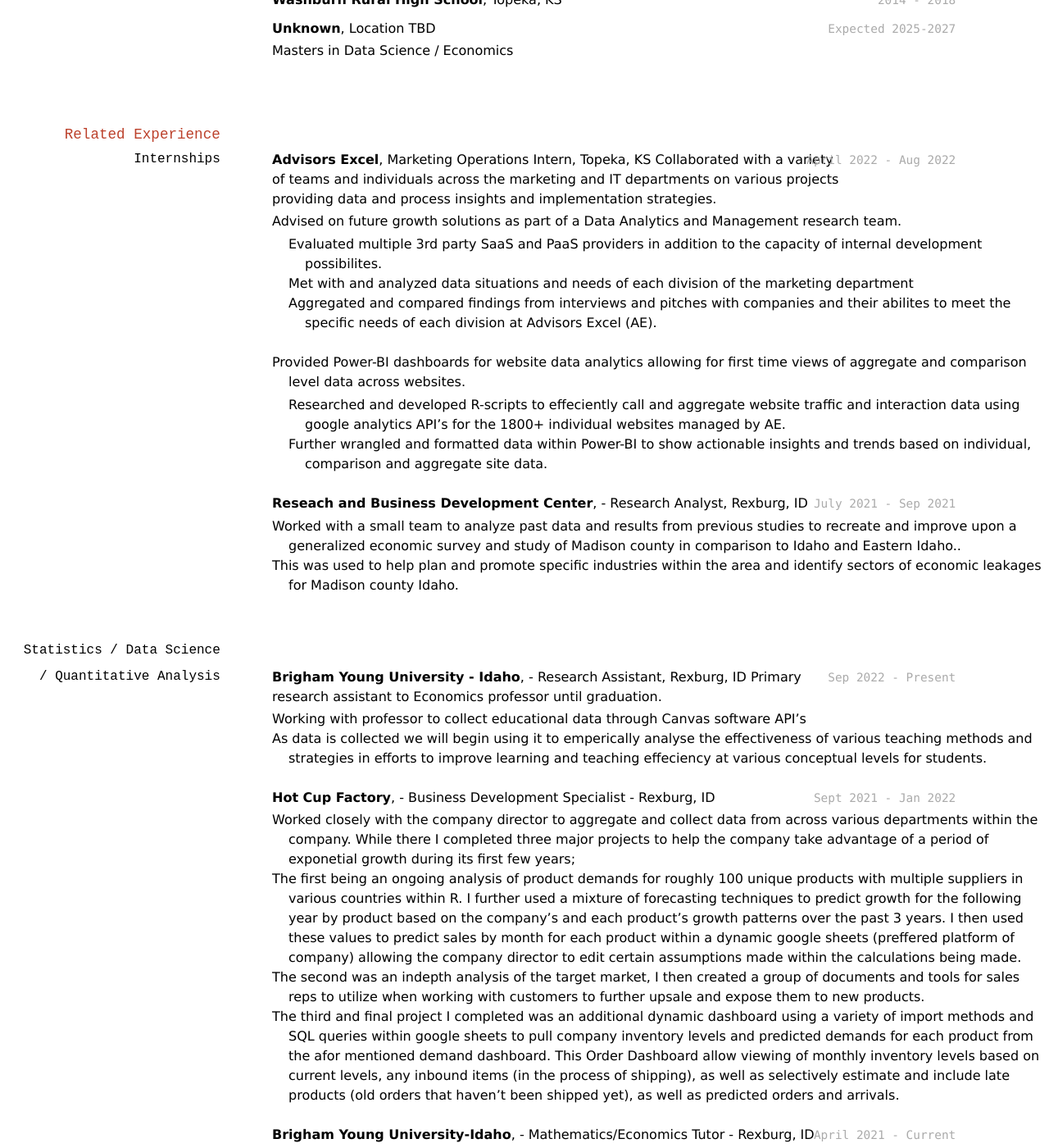
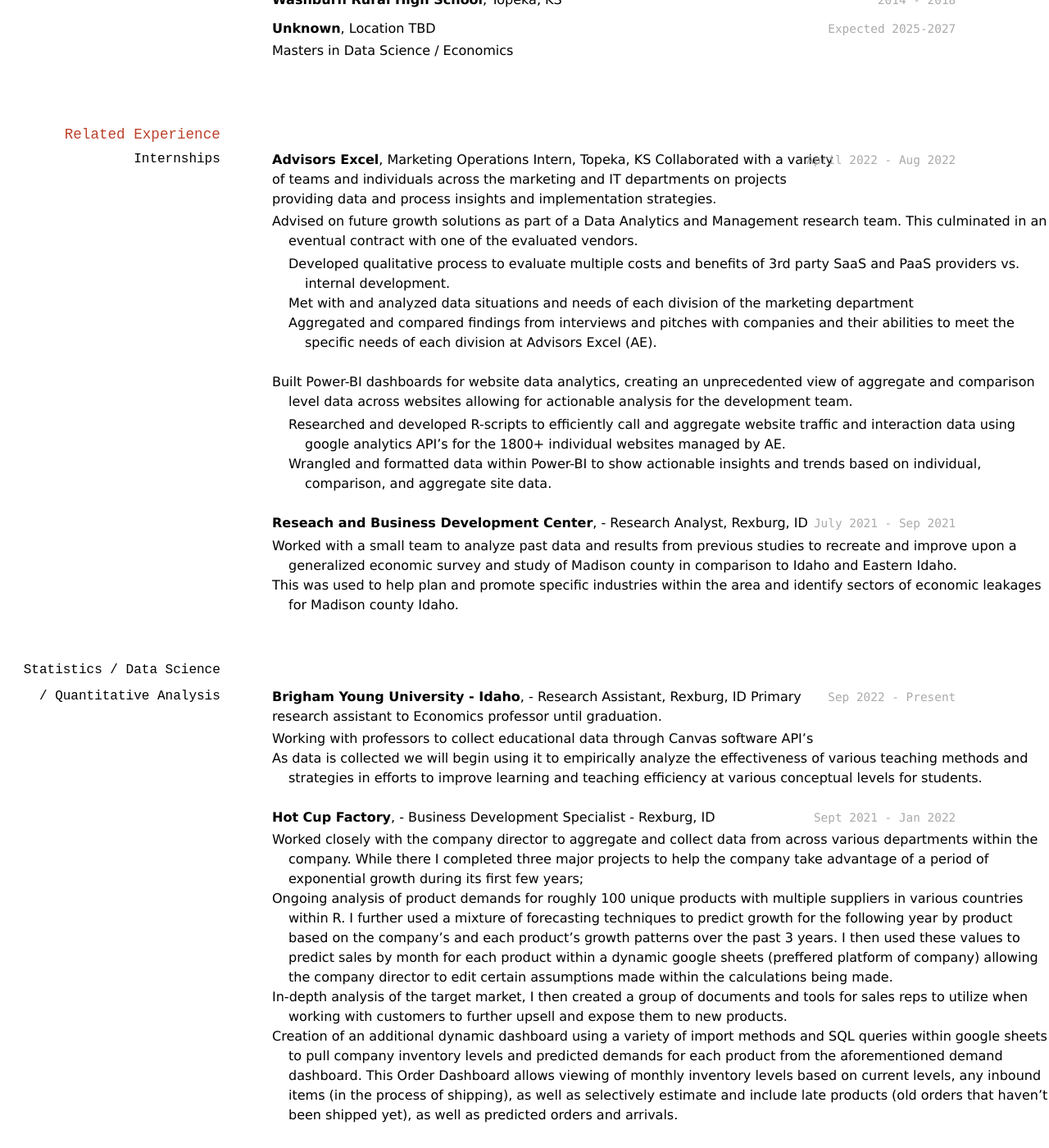
Before and after one commit to TBrost/Brost-Resume, a Jekyll site: the page built from docs/index.md, in a window 1280 px wide and 1400 px high, scrolled down 636 px. Shown: the whole window at 82% size. Built offline with Jekyll 4.4.1, drawn with Linux system fonts in a browser that asks for light colours; some of the changed text lies outside the part shown.

Commit message:
Update index.md

```diff
--- a/docs/index.md
+++ b/docs/index.md
@@ -5,14 +5,13 @@ title: Tyson Brost's Resume
 # Tyson Brost
 
 
-I'm a Junior studying economics, and data science at BYU-Idaho. Former small business owner and operator, experienced in a wide variety of fields ranging from general construction to customer service and business management.
-I have a passion for analyzing systems and finding new ways to innovate in order to improve efficiency and effectiveness. My schooling is focused on model interpretion and building, specifically in multivariate models utilized analysis and application economic theory and policy as well as applied linear regression and econometrics.
+I'm a Junior studying economics, and data science at BYU-Idaho. Former small business owner and operator, experienced in a wide variety of fields ranging from general construction to customer service and business management. I have a passion for analyzing systems and finding new ways to innovate in order to improve efficiency and effectiveness. My schooling is focused on model interpretation and building, specifically in multivariate models, utilizing analysis and application of economic theory/policy as well as applied linear regression and econometrics.
 
 
 
 <div id="webaddress">
 <a href="tyson.brost@gmail.com">tyson.brost@gmail.com</a>
-| <a href="https://byuidatascience.github.io/development.html">Data Science Program</a>
+<!--| <a href="https://byuidatascience.github.io/development.html">Data Science Program</a>  -->
 | <a href="https://www.linkedin.com/in/tyson-brost-3604481b8/">LinkedIn</a>
 | <a href="https://tbrost.github.io/Brost-Resume/">GitHub</a>
 </div>
@@ -45,19 +44,19 @@ __Unknown__, Location TBD
 
 `April 2022 - Aug 2022`
 __Advisors Excel__, Marketing Operations Intern, Topeka, KS
-Collaborated with a variety of teams and individuals across the marketing and IT departments on various projects providing data and process insights and implementation strategies.
-- Advised on future growth solutions as part of a Data Analytics and Management research team.
-	- Evaluated multiple 3rd party SaaS and PaaS providers in addition to the capacity of internal development possibilites.
+Collaborated with a variety of teams and individuals across the marketing and IT departments on projects providing data and process insights and implementation strategies.
+- Advised on future growth solutions as part of a Data Analytics and Management research team. This culminated in an eventual contract with one of the evaluated vendors.
+	- Developed qualitative process to evaluate multiple costs and benefits of 3rd party SaaS and PaaS providers vs. internal development.
 	- Met with and analyzed data situations and needs of each division of the marketing department
-	- Aggregated and compared findings from interviews and pitches with companies and their abilites to meet the specific needs of each division at Advisors Excel (AE).
-- Provided Power-BI dashboards for website data analytics allowing for first time views of aggregate and comparison level data across websites.
-	- Researched and developed R-scripts to effeciently call and aggregate website traffic and interaction data using google analytics API's for the 1800+ individual websites managed by AE.
-	- Further wrangled and formatted data within Power-BI to show actionable insights and trends based on individual, comparison and aggregate site data.
+	- Aggregated and compared findings from interviews and pitches with companies and their abilities to meet the specific needs of each division at Advisors Excel (AE).
+- Built Power-BI dashboards for website data analytics, creating an unprecedented view of aggregate and comparison level data across websites allowing for actionable analysis for the development team.
+	- Researched and developed R-scripts to efficiently call and aggregate website traffic and interaction data using google analytics API's for the 1800+ individual websites managed by AE.
+	- Wrangled and formatted data within Power-BI to show actionable insights and trends based on individual, comparison, and aggregate site data.
 
 `July 2021 - Sep 2021`
 __Reseach and Business Development Center__, - Research Analyst, Rexburg, ID
 
-- Worked with a small team to analyze past data and results from previous studies to recreate and improve upon a generalized economic survey and study of Madison county in comparison to Idaho and Eastern Idaho..
+- Worked with a small team to analyze past data and results from previous studies to recreate and improve upon a generalized economic survey and study of Madison county in comparison to Idaho and Eastern Idaho.
 - This was used to help plan and promote specific industries within the area and identify sectors of economic leakages for Madison county Idaho.
 
 
@@ -67,18 +66,18 @@ __Reseach and Business Development Center__, - Research Analyst, Rexburg, ID
 `Sep 2022 - Present`
 __Brigham Young University - Idaho__, - Research Assistant, Rexburg, ID
 Primary research assistant to Economics professor until graduation.
-- Working with professor to collect educational data through Canvas software API's
-- As data is collected we will begin using it to emperically analyse the effectiveness of various teaching methods and strategies in efforts to improve learning and teaching effeciency at various conceptual levels for students.
+- Working with professors to collect educational data through Canvas software API's
+- As data is collected we will begin using it to empirically analyze the effectiveness of various teaching methods and strategies in efforts to improve learning and teaching efficiency at various conceptual levels for students.
 
 
 `Sept 2021 - Jan 2022`
 __Hot Cup Factory__, - Business Development Specialist - Rexburg, ID
 
-- Worked closely with the company director to aggregate and collect data from across various departments within the company.
-While there I completed three major projects to help the company take advantage of a period of exponetial growth during its first few years;
-- The first being an ongoing analysis of product demands for roughly 100 unique products with multiple suppliers in various countries within R. I further used a mixture of forecasting techniques to predict growth for the following year by product based on the company's and each product's growth patterns over the past 3 years. I then used these values to predict sales by month for each product within a dynamic google sheets (preffered platform of company) allowing the company director to edit certain assumptions made within the calculations being made.
-- The second was an indepth analysis of the target market, I then created a group of documents and tools for sales reps to utilize when working with customers to further upsale and expose them to new products.
-- The third and final project I completed was an additional dynamic dashboard using a variety of import methods and SQL queries within google sheets to pull company inventory levels and predicted demands for each product from the afor mentioned demand dashboard. This Order Dashboard allow viewing of monthly inventory levels based on current levels, any inbound items (in the process of shipping), as well as selectively estimate and include late products (old orders that haven't been shipped yet), as well as predicted orders and arrivals.
+- Worked closely with the company director to aggregate and collect data from across various departments within the company. While there I completed three major projects to help the company take advantage of a period of exponential growth during its first few years;
+- Ongoing analysis of product demands for roughly 100 unique products with multiple suppliers in various countries within R. I further used a mixture of forecasting techniques to predict growth for the following year by product based on the company's and each product's growth patterns over the past 3 years. I then used these values to predict sales by month for each product within a dynamic google sheets (preffered platform of company) allowing the company director to edit certain assumptions made within the calculations being made.
+- In-depth analysis of the target market, I then created a group of documents and tools for sales reps to utilize when working with customers to further upsell and expose them to new products.
+- Creation of an additional dynamic dashboard using a variety of import methods and SQL queries within google sheets to pull company inventory levels and predicted demands for each product from the aforementioned demand dashboard. This Order Dashboard allows viewing of monthly inventory levels based on current levels, any inbound items (in the process of shipping), as well as selectively estimate and include late products (old orders that haven't been shipped yet), as well as predicted orders and arrivals.
+
 
 `April 2021 - Current`
 __Brigham Young University-Idaho__, - Mathematics/Economics Tutor - Rexburg, ID
@@ -102,7 +101,7 @@ __The Happy Hut Shaved Ice__, - Owner, Topeka, KS
 - Trained, managed, and coached new and existing employees in various positions
 - Created work schedules, menu creation, inventory management, and other operational duties
 - Analyzed marketing strategies, managed social media accounts, and created sales promotions
-- Grew sales by ~20% annually for over a period of four years, leading to a gross revenue of over 35k in 2020
+- Grew sales by ~20% annually for over a period of four years, leading to gross revenue of over 35k in 2020
 
 `May 2020 – August 2020`
 __ALDI__, - Stocking Associate, Topeka, KS
```
Also changed, not shown: other parts of docs/index.md (+1 -1 lines).
